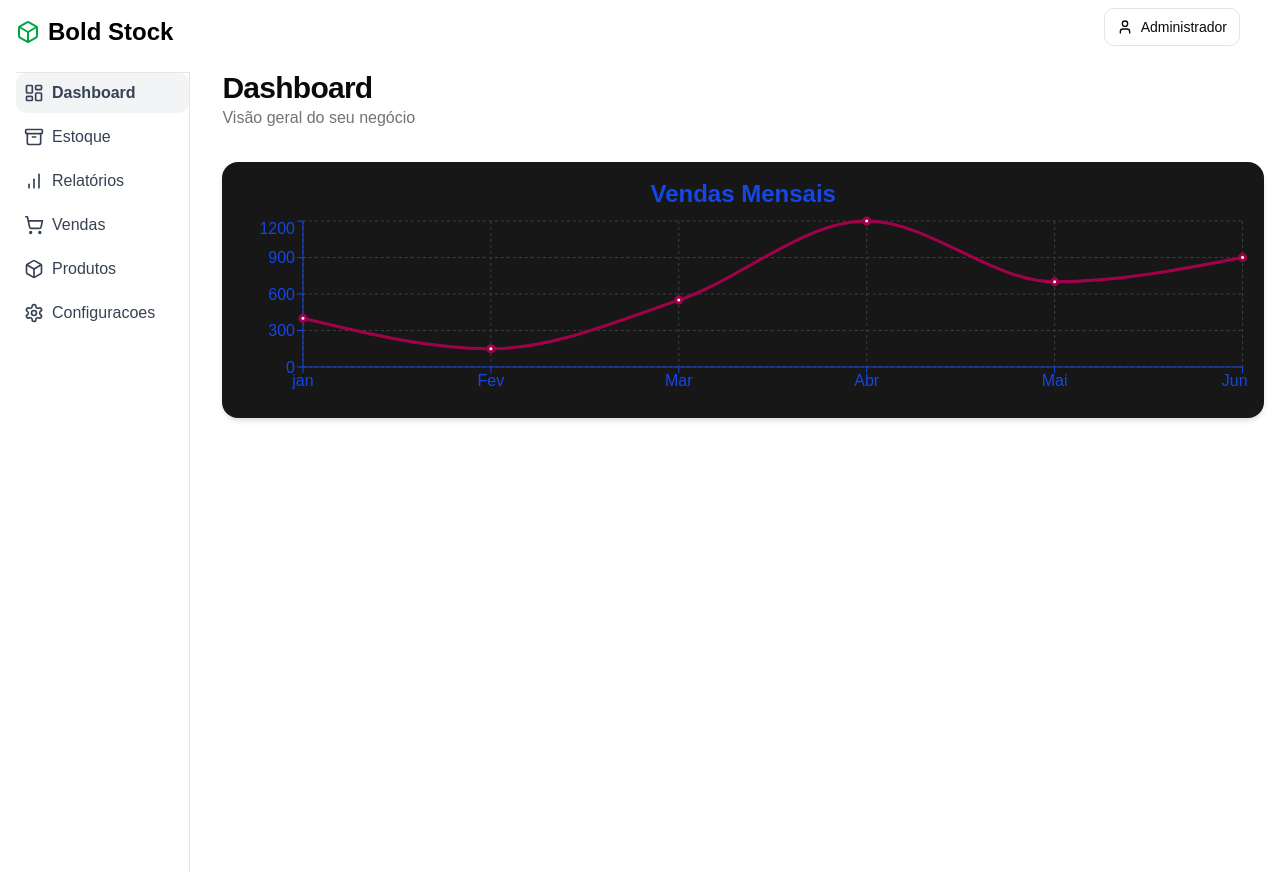
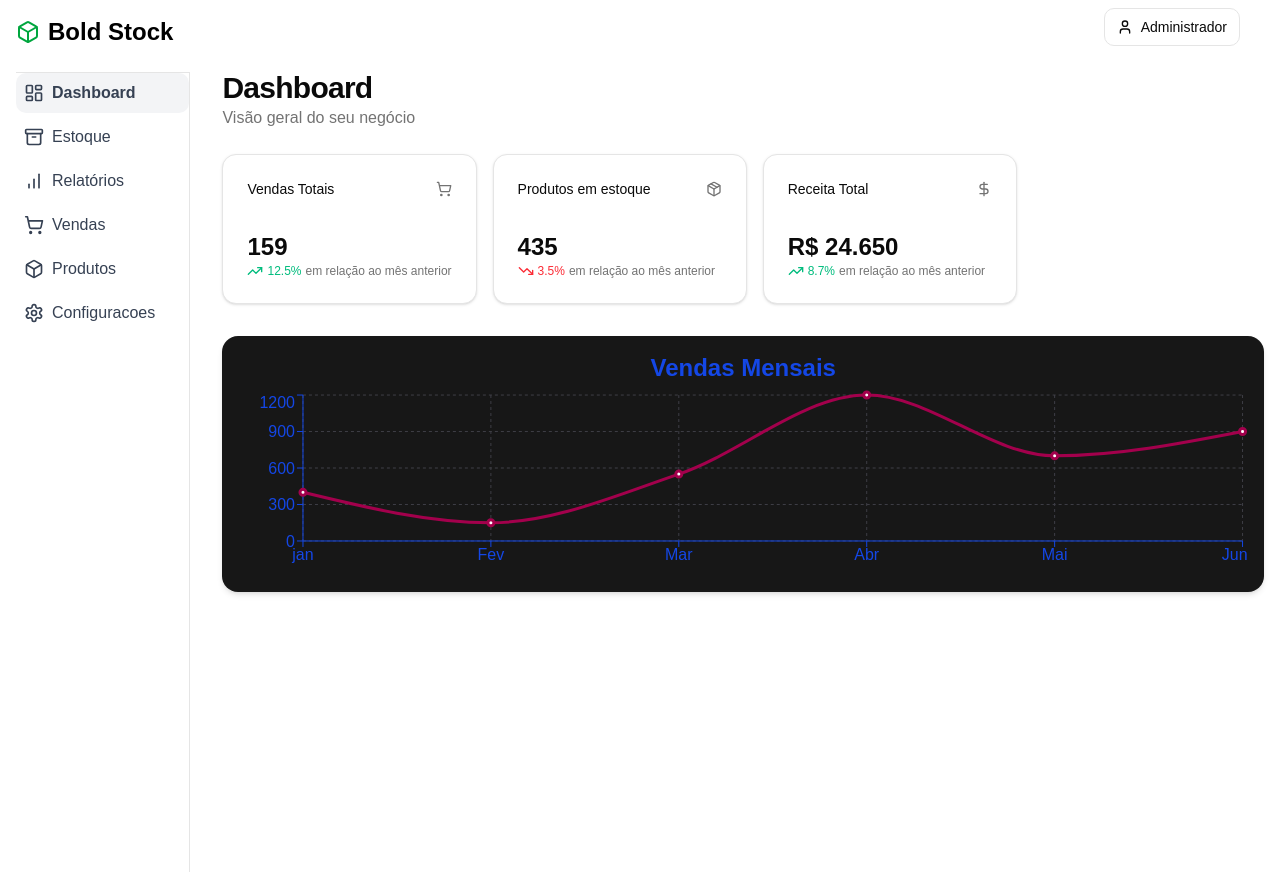
Before and after one commit to vicenteaugusto9/bold-stock, a React (Vite) app: page / in a window 1280 px wide. Built offline with nearby package versions, Linux system fonts and the light colour scheme.

Commit message:
cards stock coomletos

```diff
--- a/src/components/dashboardCard/daschBoardCard.jsx
+++ b/src/components/dashboardCard/daschBoardCard.jsx
@@ -38,11 +38,87 @@ const DashBoardCard = ({ titleCard, vendasTotal }) => {
     },[])
   return (<>
 
-    <div className="space-y-66">
+    <div className="space-y-6">
         <div>
             <h1 className="text-3xl font-bold tracking-tight">Dashboard</h1>
             <p className="text-muted-foreground">Visão geral do seu negócio</p>
         </div>
+        <div className="grid gap-4 md:grid-cols-2 lg:grid-cols-3">
+          <Card>
+            <CardHeader className="flex flex-row items-center justify-between pb-2">
+              <CardTitle  className="text-sm font-medium">Vendas Totais</CardTitle>
+              <ShoppingCart className="h-4 w-4 text-muted-foreground" />
+            </CardHeader>
+
+            <CardContent>
+              <div className="text-2xl font-bold">{vendasData.total}</div>
+              <div  className="flex items-center text-xs text-muted-foreground">{vendasData.change > 0 ? (
+                <>
+                <TrendingUp className="mr-1 h-4 w-4 text-emerald-500"/>
+                <span className="text-emerald-500">{vendasData.change}%</span>
+                </>
+              ):(
+                <>
+                  <TrendingDown className="mr-1 h-4 w-4 text-red-500"/>
+                  <span  className="text-red-500">{Math.abs(vendasData.change)}%</span>
+                </>
+              )}
+                <span  className="ml-1">em relação ao mês anterior</span>
+              </div>
+
+            </CardContent>
+          </Card>
+
+          <Card>
+            <CardHeader className="flex flex-row items-center justify-between pb-2">
+              <CardTitle  className="text-sm font-medium">Produtos em estoque</CardTitle>
+              <Package  className="h-4 w-4 text-muted-foreground"/>
+            </CardHeader>
+            <CardContent>
+              <div className="text-2xl font-bold">{inventarioStock.total}</div>
+              <div  className="flex items-center text-xs text-muted-foreground">{inventarioStock.change > 0 ? (
+                <>
+                <TrendingUp className="mr-1 h-4 w-4 text-emerald-500"/>
+                <span className="text-emerald-500">{inventarioStock.change}%</span>
+                </>
+
+              ):(
+                <>
+                <TrendingDown className="mr-1 h-4 w-4 text-red-500"/>
+                <span className="text-red-500">{Math.abs(inventarioStock.change)}%</span>
+
+                </>
+
+              )}
+              <span className="ml-1">em relação ao mês anterior</span>
+              </div>
+            </CardContent>
+          </Card>
+           <Card>
+          <CardHeader className="flex flex-row items-center justify-between pb-2">
+            <CardTitle className="text-sm font-medium">Receita Total</CardTitle>
+            <DollarSign className="h-4 w-4 text-muted-foreground" />
+          </CardHeader>
+          <CardContent>
+            <div className="text-2xl font-bold">R$ {receitaStock.total.toLocaleString("pt-BR")}</div>
+            <div className="flex items-center text-xs text-muted-foreground">
+              {receitaStock.change > 0 ? (
+                <>
+                  <TrendingUp className="mr-1 h-4 w-4 text-emerald-500" />
+                  <span className="text-emerald-500">{receitaStock.change}%</span>
+                </>
+              ) : (
+                <>
+                  <TrendingDown className="mr-1 h-4 w-4 text-red-500" />
+                  <span className="text-red-500">{Math.abs(receitaStock.change)}%</span>
+                </>
+              )}
+              <span className="ml-1">em relação ao mês anterior</span>
+            </div>
+          </CardContent>
+        </Card>
+        </div>
+
     </div>
 
 
```
